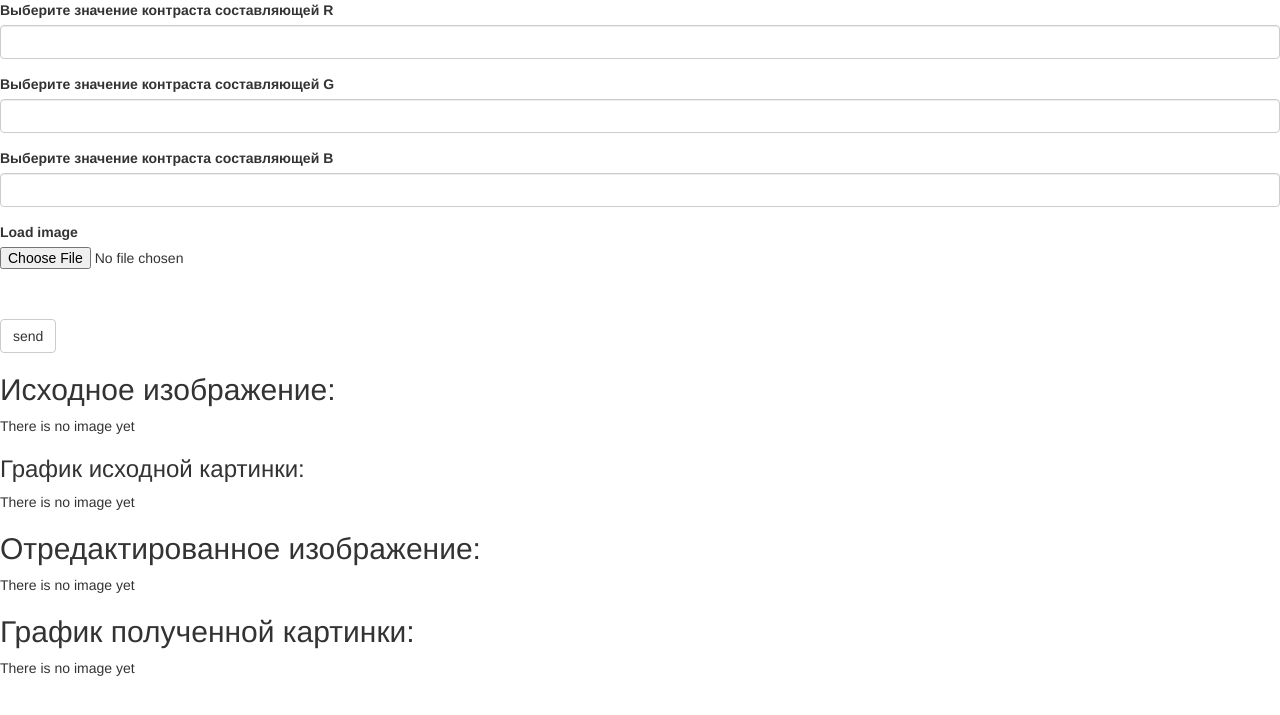
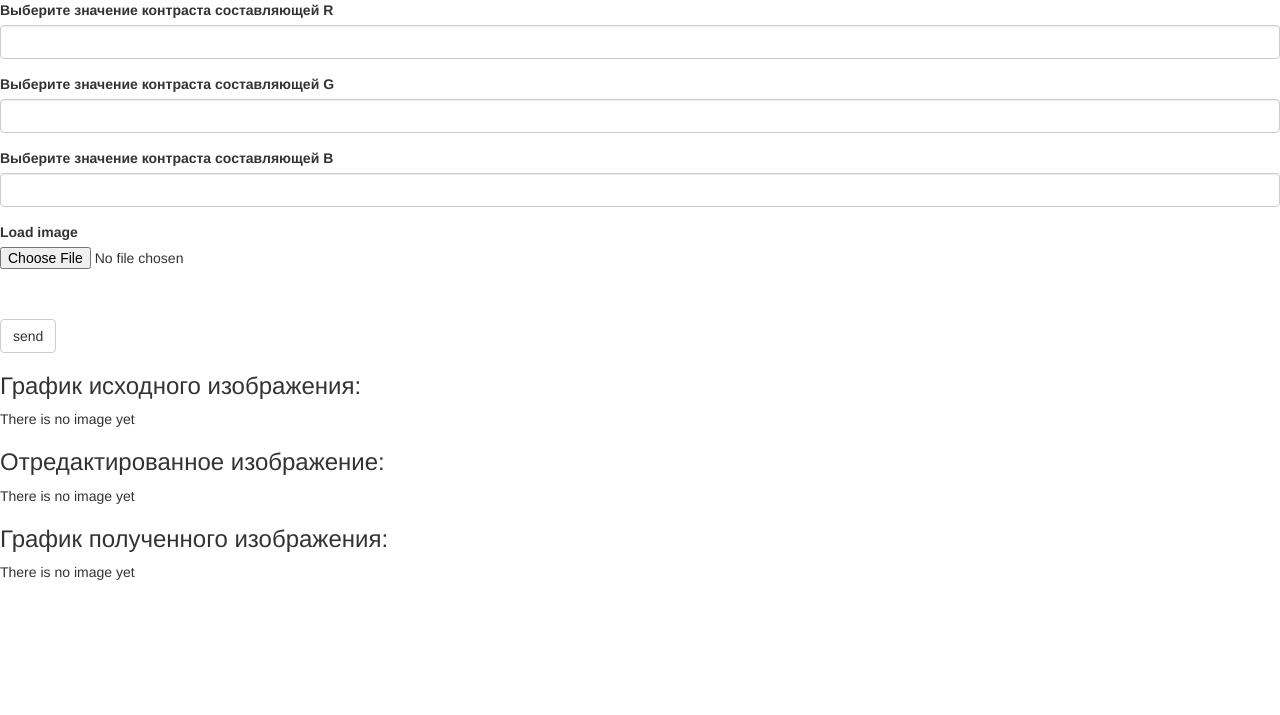
Before and after one commit to vsilvier/lab3IZ2, a Flask app: page /net in a window 1280 px wide. Shown: the top 715 px of the page. Run offline with Flask 2, Linux system fonts and the light colour scheme; some libraries are stand-ins or nearby versions.

Commit message:
Update net.html

```diff
--- a/flaskapp/templates/net.html
+++ b/flaskapp/templates/net.html
@@ -6,16 +6,8 @@
 {% block content %}
 {{ wtf.quick_form(form, method='post',enctype="multipart/form-data", action="net") }}
 <!-- один из стандартных тэгов html - заголовок второго уровня -->
-<h2>Исходное изображение: </h2>
-<!-- отображаем загруженное изображение с закругленными углами -->
-<!-- если оно есть (после submit) -->
-{% if image_name %}
- <p>{{image_name}}
- <p><img src={{image_name}}/>
-{% else %}
- <p> There is no image yet </p>
-{% endif %}
-<h3>График исходной картинки: </h3>
+
+<h3>График исходного изображения: </h3>
 <!-- проверяем есть ли данные классификации -->
 {% if gr_name %}
  <p>{{gr_name}}
@@ -25,7 +17,7 @@
 {% endif %}
 
 
-<h2>Отредактированное изображение: </h2>
+<h3>Отредактированное изображение: </h3>
 <!-- отображаем загруженное изображение с закругленными углами -->
 <!-- если оно есть (после submit) -->
 {% if image_name %}
@@ -34,7 +26,7 @@
 {% else %}
  <p> There is no image yet </p>
 {% endif %}
-<h2>График полученной картинки: </h2>
+<h3>График полученного изображения: </h3>
 <!-- проверяем есть ли данные классификации -->
 {% if gr_name2 %}
  <p>{{gr_name2}}
```
